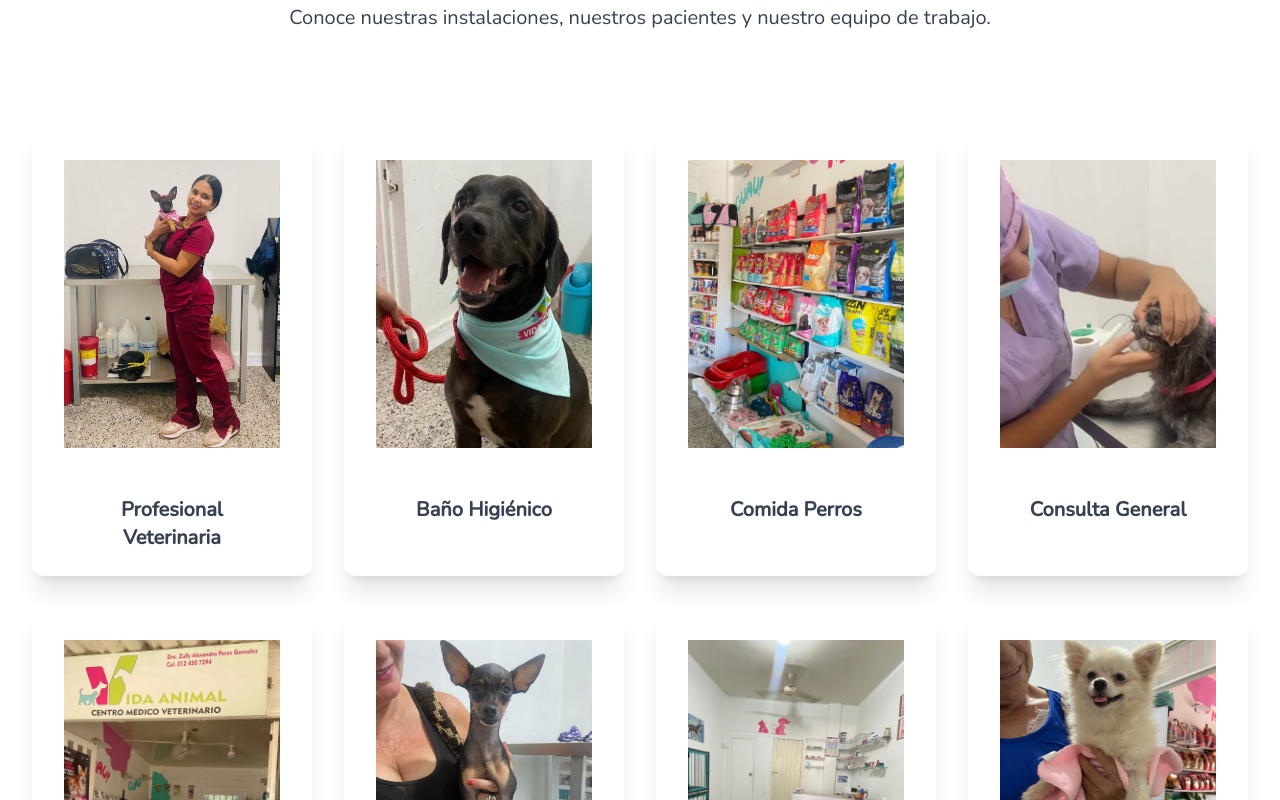
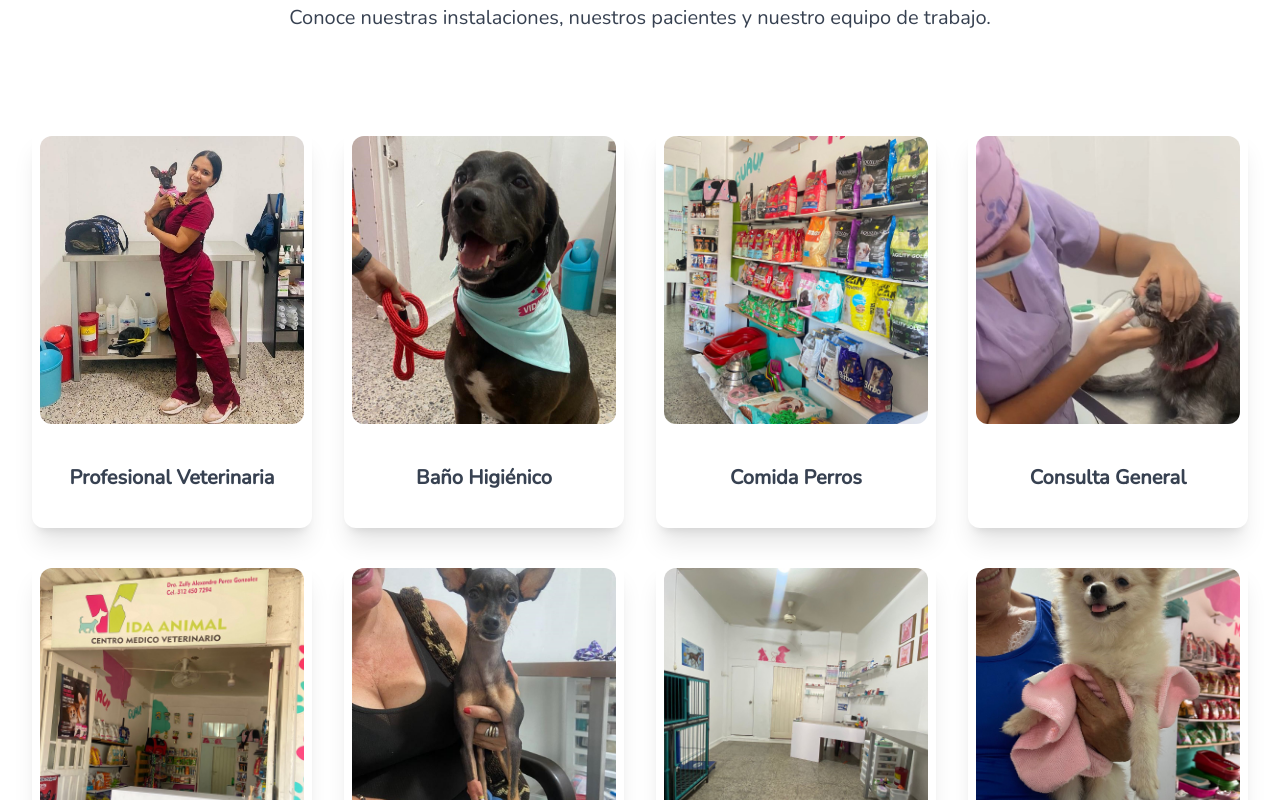
Before and after one commit to castolo10a/Vida-Animal, a Next.js app: page /AboutUs in a window 1280 px wide. Shown: the part 1900-2700 px from the top of the page. Built offline with nearby package versions, Linux system fonts and the light colour scheme; a web font is replaced by a local one; what tailwindcss-animated would draw is missing.

Commit message:
update cardGalery

```diff
--- a/components/galery/cardGalery.jsx
+++ b/components/galery/cardGalery.jsx
@@ -1,10 +1,10 @@
 const CardGalery = ({ image, title }) => {
   return (
-    <div className="bg-white rounded-xl p-8 shadow-xl hover:shadow-2xl">
+    <div className="bg-white rounded-xl p-2 shadow-xl hover:shadow-2xl">
       <div className="relative h-96">
-        <div className={`bg-cover bg-center h-3/4 ${image}`}></div>
-        <div className="flex flex-col justify-between pt-12 p-6  bottom-0 left-0 w-full text-center h-1/4">
-          <h2 className="text-lg md:text-xl text-gray-700 font-bold mb-2 md:mb-0 md:text-center">{title}</h2>
+        <div className={`bg-cover bg-center rounded-xl h-3/4 ${image}`}></div>
+        <div className="flex flex-col justify-center content-center mt-2 pt-8 px-6 bottom-0 left-0 w-full text-center">
+          <h2 className="text-lg md:text-xl text-gray-700 font-bold">{title}</h2>
         </div>
       </div>
     </div>
```
